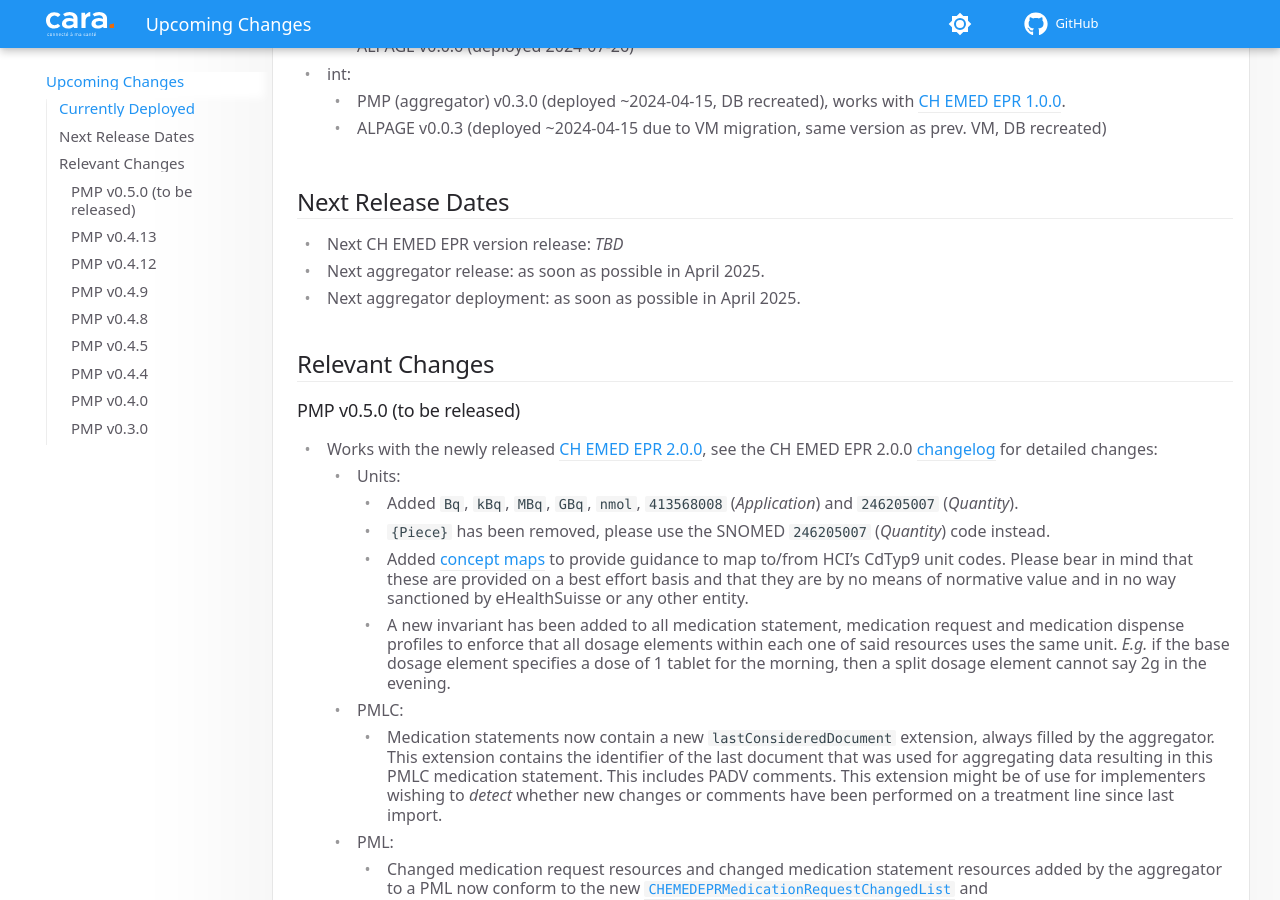
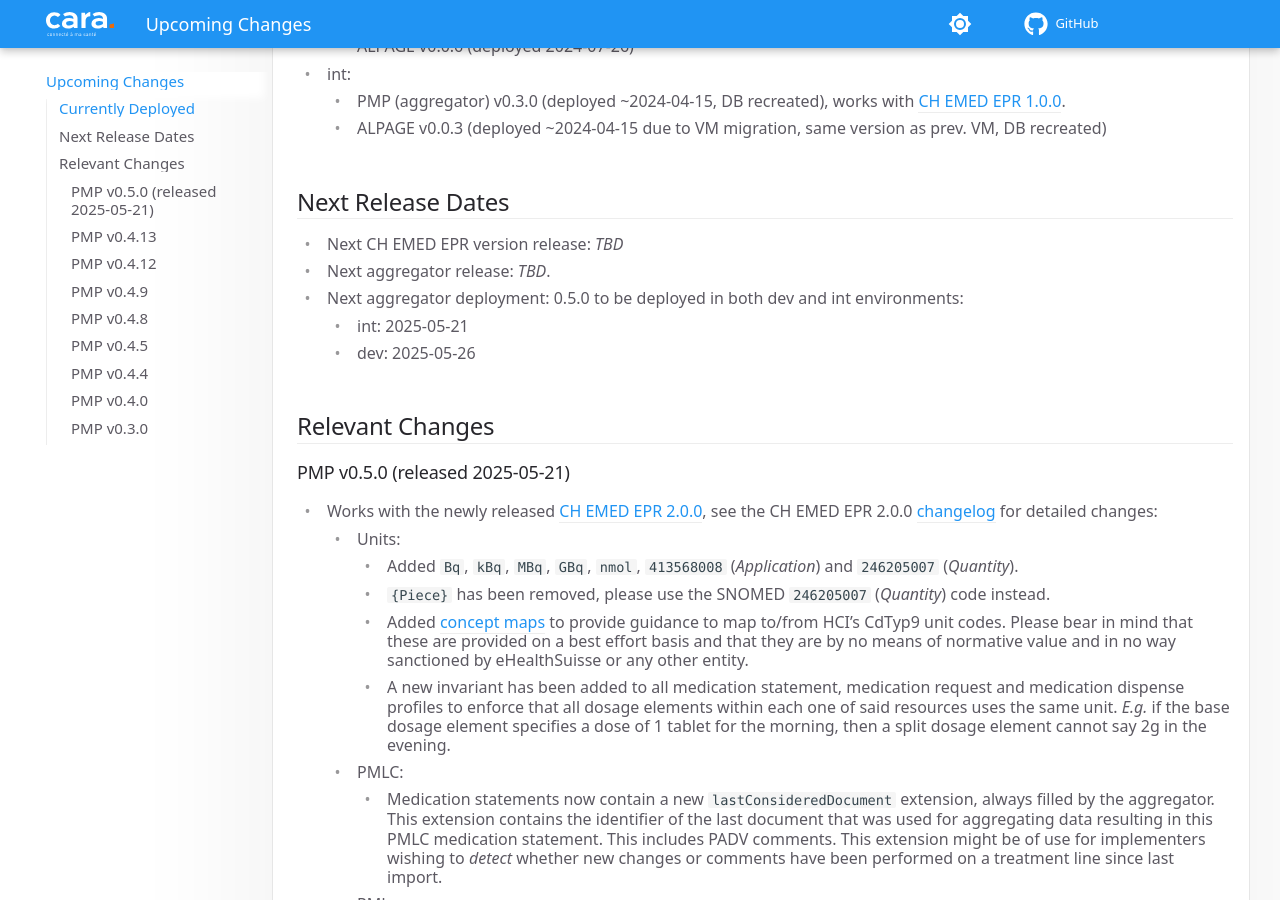
Before and after one commit to CARA-ch/emed-service-guide, an MkDocs documentation site: the page built from docs/other/upcoming_changes.md, in a window 1280 px wide and 900 px high, scrolled down 433 px. Built offline with MkDocs 1.6.1 and Material for MkDocs 9.7.7, drawn with Linux system fonts in a browser that asks for light colours; comment, search, counter and statistics services are not loaded.

Commit message:
updated next deployment dates

```diff
--- a/docs/other/upcoming_changes.md
+++ b/docs/other/upcoming_changes.md
@@ -15,11 +15,13 @@
 ## Next Release Dates
 
 - Next CH EMED EPR version release: *TBD*
-- Next aggregator release: as soon as possible in April 2025.
-- Next aggregator deployment: as soon as possible in April 2025.
+- Next aggregator release: *TBD*.
+- Next aggregator deployment: 0.5.0 to be deployed in both dev and int environments:
+	- int: 2025-05-21
+	- dev: 2025-05-26
 
 ## Relevant Changes
-### PMP v0.5.0 (to be released)
+### PMP v0.5.0 (released 2025-05-21)
 - Works with the newly released [CH EMED EPR 2.0.0](https://fhir.ch/ig/ch-emed-epr/2.0.0), see the CH EMED EPR 2.0.0 [changelog](https://fhir.ch/ig/ch-emed-epr/2.0.0/changelog.html) for detailed changes:
 	- Units:
 		- Added `Bq`, `kBq`, `MBq`, `GBq`, `nmol`, `413568008` (_Application_) and `246205007` (_Quantity_).
```
